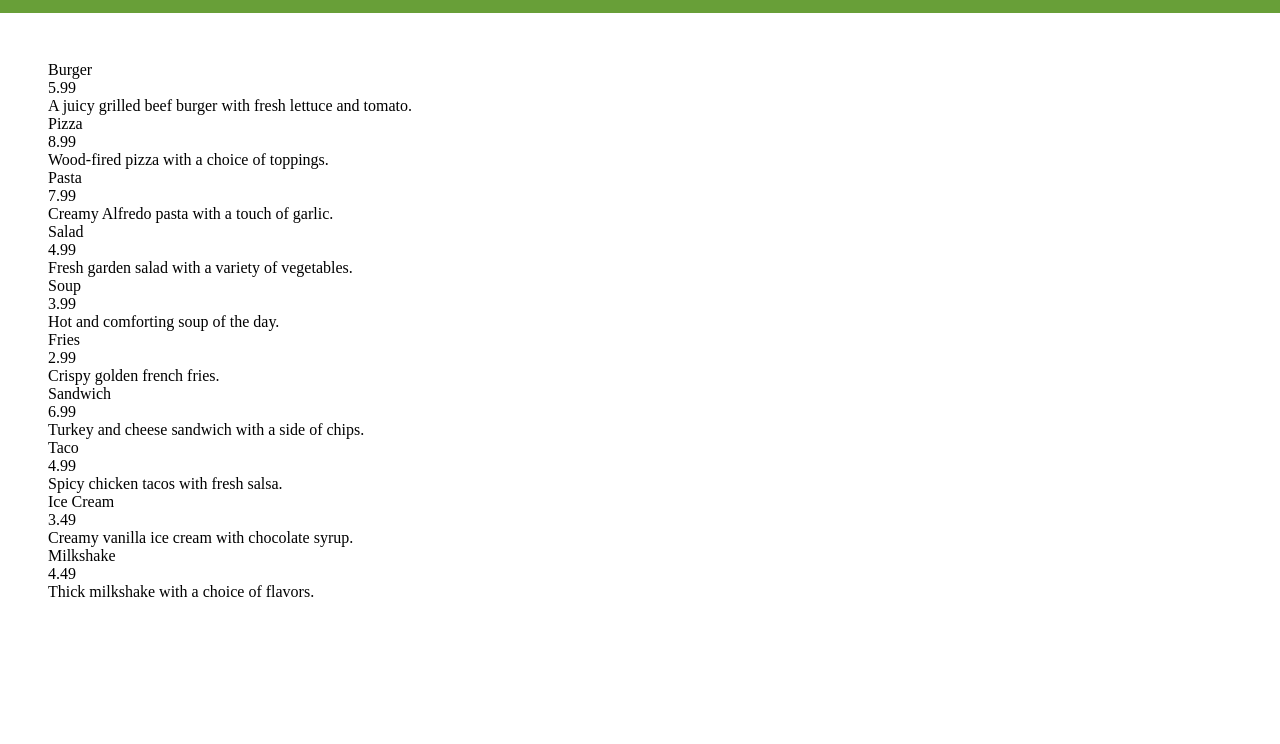
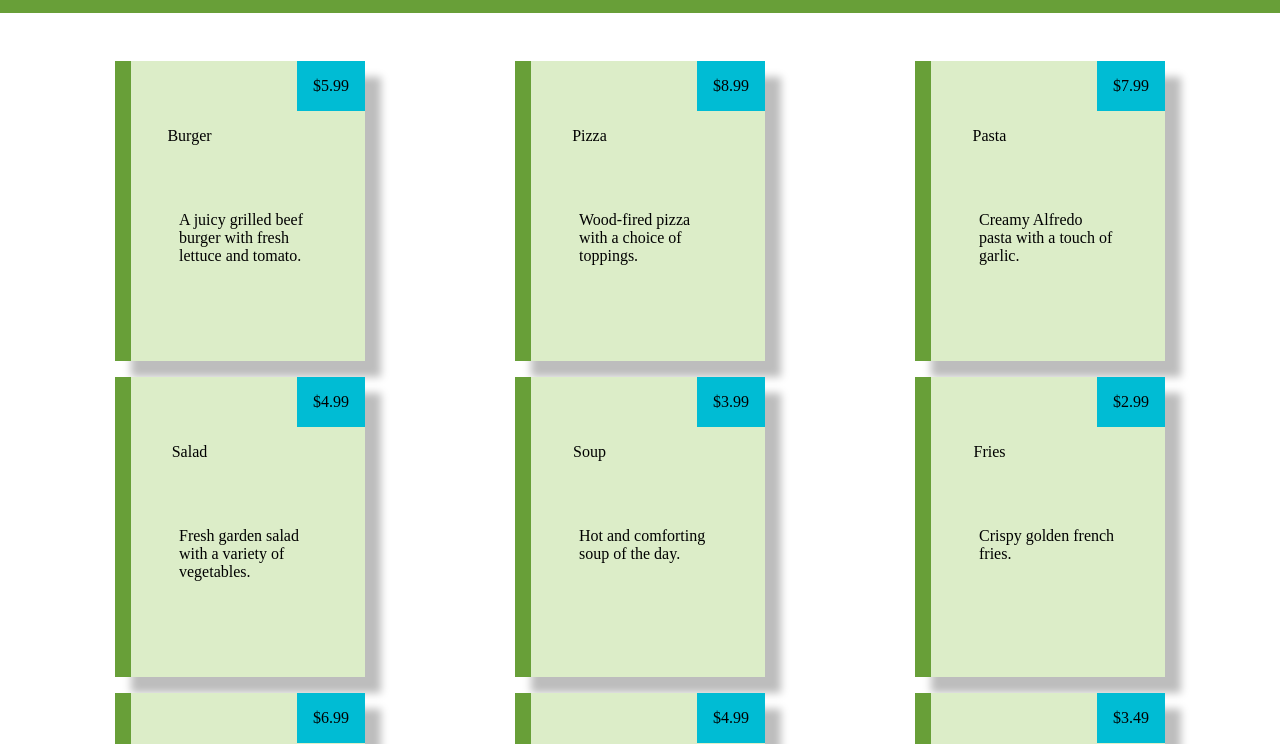
Before and after one commit to tyrone-offshorly/restaurant-page, a website built with webpack: page src/template.html in a window 1280 px wide. Both pictures are taken after a click on the button "Menu". Shown: the part 56-800 px from the top of the page. Built offline with nearby package versions, Linux system fonts and the light colour scheme.

Commit message:
Add menu content

```diff
--- a/src/pages/menu.js
+++ b/src/pages/menu.js
@@ -41,8 +41,12 @@ const menuPage = () => {
     const cardPrice = document.createElement('p');
     const cardDescription = document.createElement('p');
 
+    cardTitle.classList.add('card-title');
+    cardPrice.classList.add('card-price');
+    cardDescription.classList.add('card-desc');
+
     cardTitle.textContent = menuItem.item;
-    cardPrice.textContent = menuItem.price;
+    cardPrice.textContent = "$" + menuItem.price;
     cardDescription.textContent = menuItem.description;
 
     card.append(cardTitle);
--- a/src/style.css
+++ b/src/style.css
@@ -61,6 +61,39 @@ header {
 .logo {
   font-size: 2rem;
 }
+
+.menu {
+  display: grid;
+  grid-template-columns: repeat(auto-fill, minmax(300px, 1fr));
+  gap: 16px;
+  align-items: center;
+  justify-items: center;
+}
+.card {
+  height: 300px;
+  width: 250px;
+  display: grid;
+  grid-template-columns: repeat(2, 1fr);
+  grid-template-rows: repeat(2, 1fr);
+  border-left: 1rem solid var(--dark-primary);
+  background-color: var(--light-primary);
+  box-shadow: 1rem 1rem 0.5rem  var(--divider);
+}
+.card-title {
+  justify-self: center;
+  align-self: center;
+}
+.card-desc {
+  grid-row: 2 / 3;
+  grid-column: 1 / 3;
+  padding: 0 3rem;
+}
+.card-price {
+  justify-self: last baseline;
+  align-self: first baseline;
+  padding: 16px 16px;
+  background-color: var(--accent);
+}
 nav > button {
   color: var(--on-primary);
   border: none;
```
